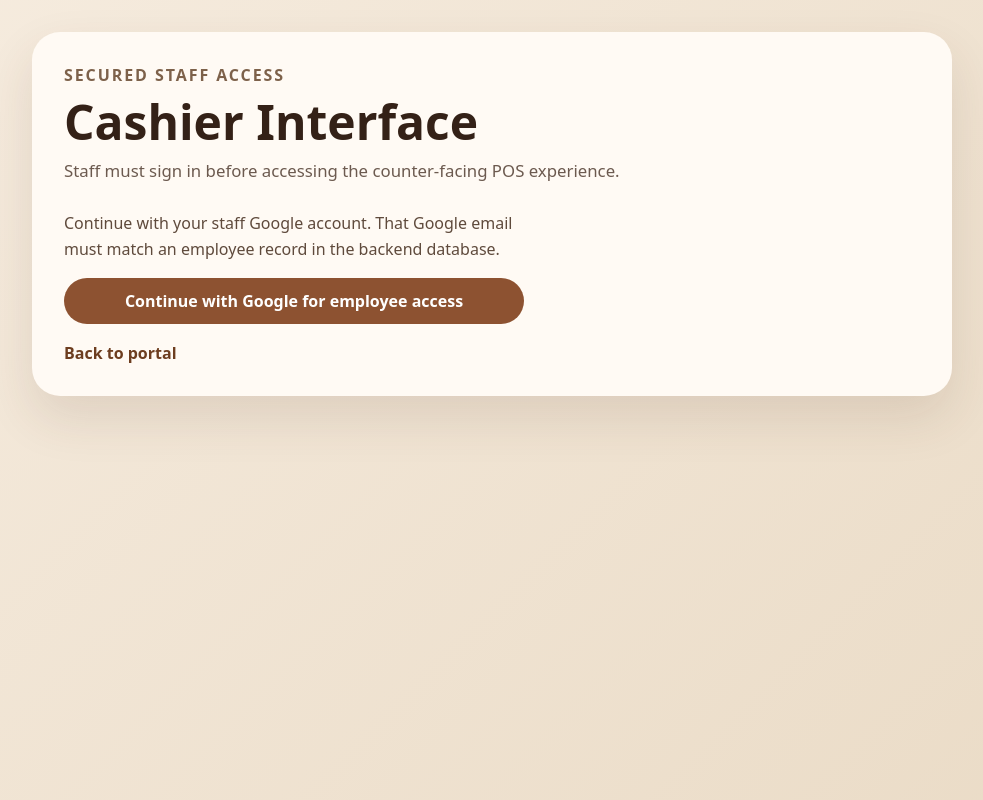
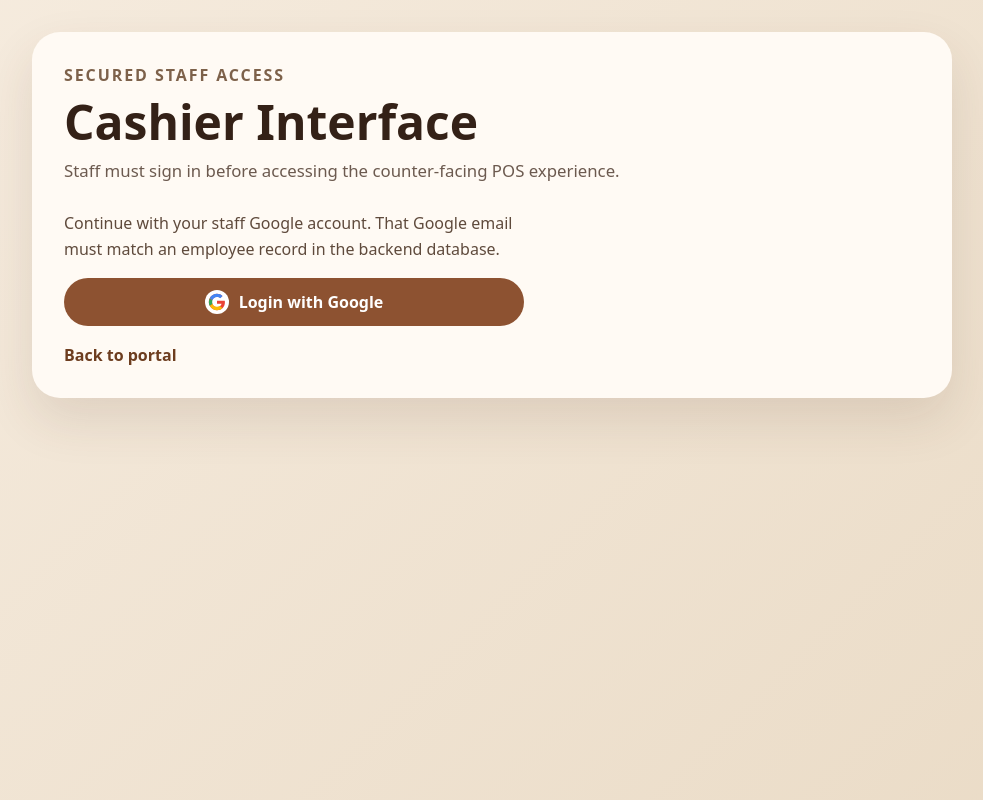
Before and after one commit to CSCE-331-Spring-2026-900-908/project3_35, a React (Vite) app in the folder client/: page /cashier in a window 1280 px wide. Shown: the whole page, without its empty margins (148-1131 px from the left). Built offline with nearby package versions, Linux system fonts and the light colour scheme.

Commit message:
Updating login with google button

```diff
--- a/client/src/components/StaffAccessPage.jsx
+++ b/client/src/components/StaffAccessPage.jsx
@@ -1,10 +1,6 @@
 import { useEffect, useState } from 'react';
 import { Link } from 'react-router-dom';
 import { beginGoogleLogin, clearSession, fetchCurrentUser, getStoredToken, getStoredUser } from '../auth';
-
-function roleLabel(requiredRole) {
-  return requiredRole === 'manager' ? 'manager' : 'employee';
-}
 
 export default function StaffAccessPage({ requiredRole, title, description, children }) {
   const [authState, setAuthState] = useState('checking');
@@ -70,7 +66,27 @@ export default function StaffAccessPage({ requiredRole, title, description, chil
               type="button"
               onClick={() => beginGoogleLogin(window.location.pathname)}
             >
-              Continue with Google for {roleLabel(requiredRole)} access
+              <span style={styles.buttonIcon} aria-hidden="true">
+                <svg viewBox="0 0 24 24" width="20" height="20" role="img" focusable="false">
+                  <path
+                    fill="#EA4335"
+                    d="M12 10.2v3.9h5.4c-.2 1.3-1.5 3.9-5.4 3.9-3.3 0-6-2.8-6-6.1s2.7-6.1 6-6.1c1.9 0 3.2.8 3.9 1.5l2.7-2.6C16.9 3.1 14.7 2.2 12 2.2c-5.4 0-9.8 4.4-9.8 9.8s4.4 9.8 9.8 9.8c5.7 0 9.5-4 9.5-9.6 0-.6-.1-1.1-.2-1.6H12Z"
+                  />
+                  <path
+                    fill="#4285F4"
+                    d="M3.3 7.4 6.5 9.8C7.4 7.5 9.5 5.9 12 5.9c1.9 0 3.2.8 3.9 1.5l2.7-2.6C16.9 3.1 14.7 2.2 12 2.2 8.2 2.2 4.9 4.4 3.3 7.4Z"
+                  />
+                  <path
+                    fill="#FBBC05"
+                    d="M12 21.8c2.6 0 4.8-.9 6.4-2.5l-3.1-2.4c-.8.5-1.9.9-3.3.9-3.8 0-5.2-2.6-5.4-3.8l-3.1 2.4c1.6 3.1 4.9 5.4 8.5 5.4Z"
+                  />
+                  <path
+                    fill="#34A853"
+                    d="M3.3 16.6 6.5 14.2c-.2-.6-.3-1.3-.3-2s.1-1.4.3-2L3.3 7.8c-.7 1.3-1.1 2.8-1.1 4.4s.4 3.1 1.1 4.4Z"
+                  />
+                </svg>
+              </span>
+              <span>Login with Google</span>
             </button>
           </div>
           <Link to="/" style={styles.link}>Back to portal</Link>
@@ -244,6 +260,10 @@ const styles = {
     cursor: 'pointer'
   },
   button: {
+    display: 'inline-flex',
+    alignItems: 'center',
+    justifyContent: 'center',
+    gap: '10px',
     border: 'none',
     borderRadius: '999px',
     padding: '12px 18px',
@@ -251,6 +271,15 @@ const styles = {
     color: '#fff',
     fontWeight: 700,
     cursor: 'pointer'
+  },
+  buttonIcon: {
+    display: 'inline-flex',
+    alignItems: 'center',
+    justifyContent: 'center',
+    width: '24px',
+    height: '24px',
+    borderRadius: '999px',
+    background: '#ffffff'
   },
   link: {
     display: 'inline-block',
```
